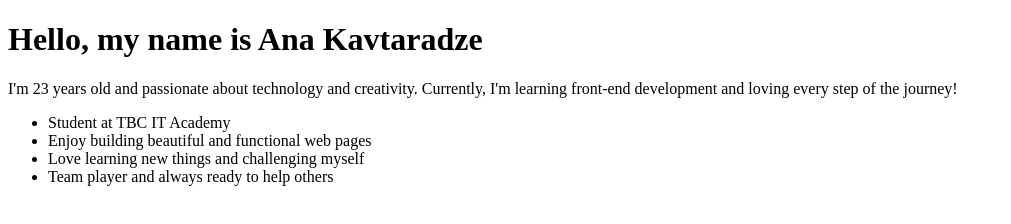
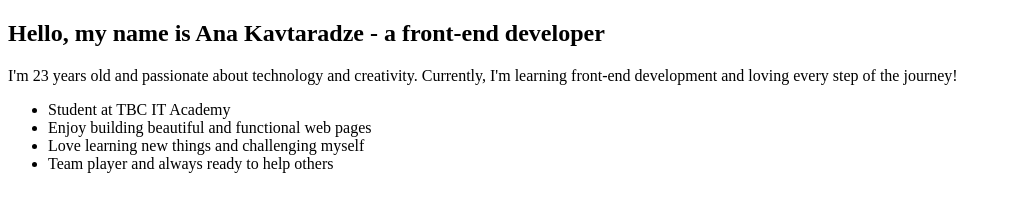
Before and after one commit to ana-kavtaradze-tbc-it-academy/git-day-2-github-homework, a plain HTML site: page index.html in a window 1280 px wide. Shown: the whole page, without its empty margins (0-1011 px from the left). Drawn offline with Linux system fonts and the light colour scheme.

Commit message:
fixed title

```diff
--- a/index.html
+++ b/index.html
@@ -6,7 +6,7 @@
     <title>Ana Kavtaradze - About Me</title>
   </head>
   <body>
-    <h1>Hello, my name is Ana Kavtaradze</h1>
+    <h2>Hello, my name is Ana Kavtaradze - a front-end developer</h2>
     <p>
       I'm 23 years old and passionate about technology and creativity.
       Currently, I'm learning front-end development and loving every step of the
```
